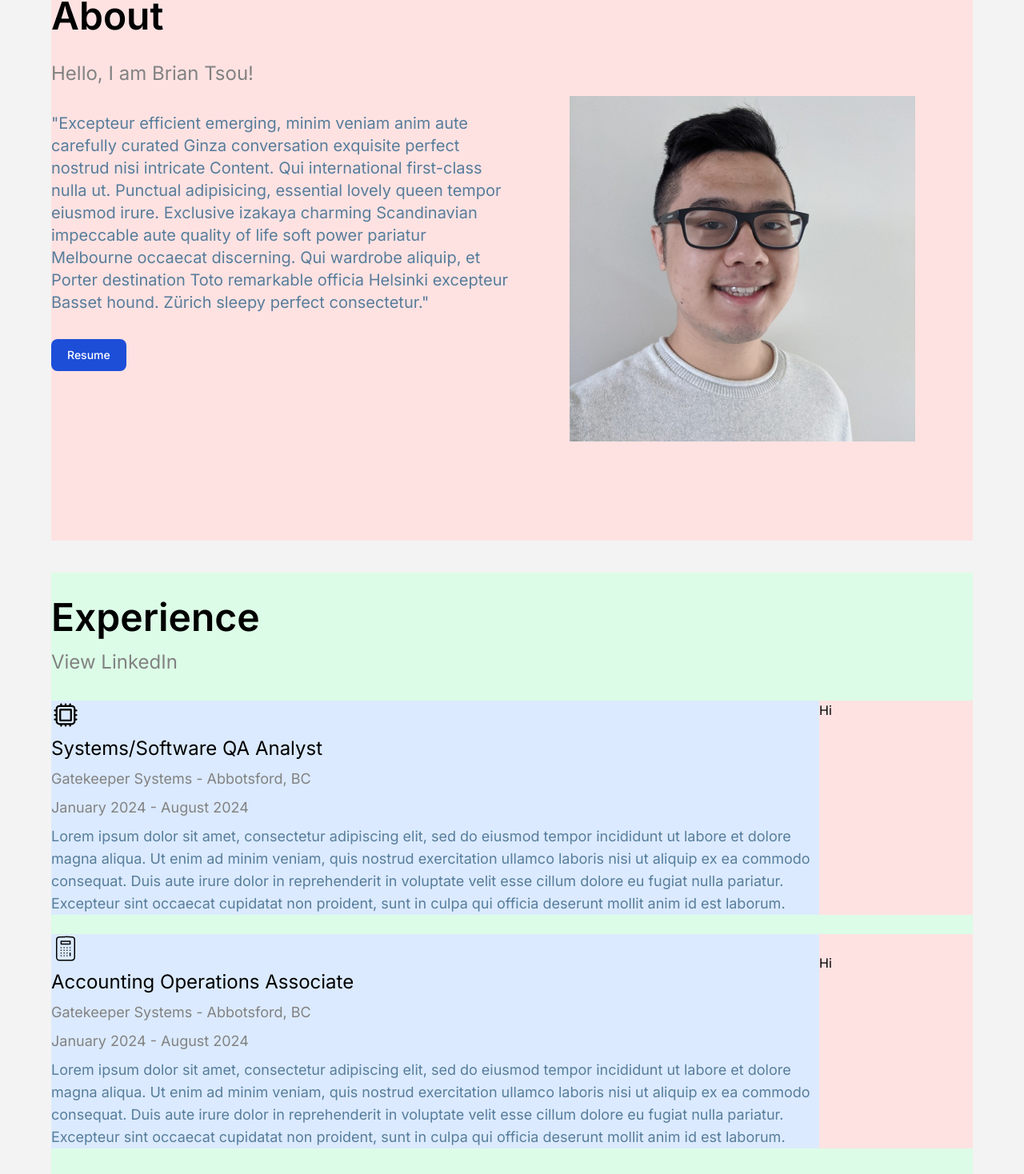
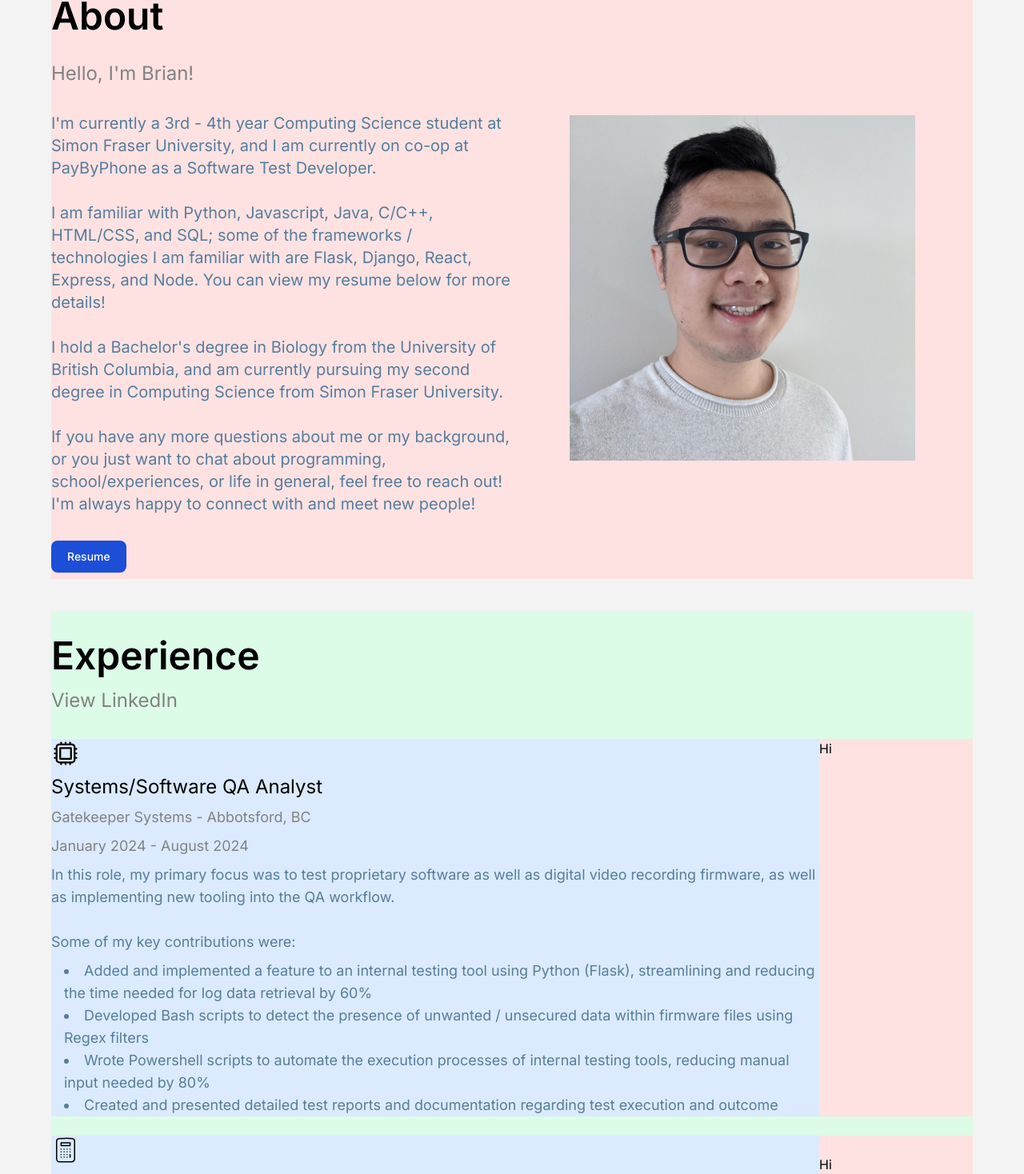
Before and after one commit to brianthtsou/brianthtsou.github.io, a React (Vite) app: page / in a window 1280 px wide. Shown: the part 124-1592 px from the top of the page at 80% size. Built offline with nearby package versions, Linux system fonts and the light colour scheme.

Commit message:
fill in about and experience section

```diff
--- a/src/pages/About.tsx
+++ b/src/pages/About.tsx
@@ -7,19 +7,25 @@ function About() {
         <div className="rounded w-full mx-auto h-auto">
           <div className="space-y-8 px-8 sm:px-0">
             <h1 className="text-5xl font-semibold">About</h1>
-            <p className="text-custom-grey-text text-2xl">
-              Hello, I am Brian Tsou!
-            </p>
+            <p className="text-custom-grey-text text-2xl">Hello, I'm Brian!</p>
             <p className="text-custom-blue-text text-xl">
-              "Excepteur efficient emerging, minim veniam anim aute carefully
-              curated Ginza conversation exquisite perfect nostrud nisi
-              intricate Content. Qui international first-class nulla ut.
-              Punctual adipisicing, essential lovely queen tempor eiusmod irure.
-              Exclusive izakaya charming Scandinavian impeccable aute quality of
-              life soft power pariatur Melbourne occaecat discerning. Qui
-              wardrobe aliquip, et Porter destination Toto remarkable officia
-              Helsinki excepteur Basset hound. Zürich sleepy perfect
-              consectetur."
+              I'm currently a 3rd - 4th year Computing Science student at Simon
+              Fraser University, and I am currently on co-op at PayByPhone as a
+              Software Test Developer. <br></br>
+              <br></br> I am familiar with Python, Javascript, Java, C/C++,
+              HTML/CSS, and SQL; some of the frameworks / technologies I am
+              familiar with are Flask, Django, React, Express, and Node. You can
+              view my resume below for more details!
+              <br></br>
+              <br></br>I hold a Bachelor's degree in Biology from the University
+              of British Columbia, and am currently pursuing my second degree in
+              Computing Science from Simon Fraser University.
+              <br></br>
+              <br></br>
+              If you have any more questions about me or my background, or you
+              just want to chat about programming, school/experiences, or life
+              in general, feel free to reach out! I'm always happy to connect
+              with and meet new people!
             </p>
             <div className="text-center sm:text-left">
               <button
--- a/src/pages/Experience.tsx
+++ b/src/pages/Experience.tsx
@@ -9,7 +9,7 @@ interface ExperienceItemProps {
   title: string;
   location: string;
   date: string;
-  content: string;
+  content: React.ReactNode;
 }
 
 function GridItem({ children, spacingClass, visualClass }: GridItemProps) {
@@ -79,13 +79,38 @@ function Experience() {
             title="Systems/Software QA Analyst"
             location="Gatekeeper Systems - Abbotsford, BC"
             date="January 2024 - August 2024"
-            content="Lorem ipsum dolor sit amet, consectetur adipiscing elit, sed do
-            eiusmod tempor incididunt ut labore et dolore magna aliqua. Ut enim
-            ad minim veniam, quis nostrud exercitation ullamco laboris nisi ut
-            aliquip ex ea commodo consequat. Duis aute irure dolor in
-            reprehenderit in voluptate velit esse cillum dolore eu fugiat nulla
-            pariatur. Excepteur sint occaecat cupidatat non proident, sunt in
-            culpa qui officia deserunt mollit anim id est laborum."
+            content={
+              <>
+                In this role, my primary focus was to test proprietary software
+                as well as digital video recording firmware, as well as
+                implementing new tooling into the QA workflow.
+                <br />
+                <br />
+                Some of my key contributions were: <br />
+                <ul className="list-disc list-inside pl-4 pt-2">
+                  <li>
+                    Added and implemented a feature to an internal testing tool
+                    using Python (Flask), streamlining and reducing the time
+                    needed for log data retrieval by 60%
+                  </li>
+                  <li>
+                    Developed Bash scripts to detect the presence of unwanted /
+                    unsecured data within firmware files using Regex filters
+                  </li>
+                  <li>
+                    {" "}
+                    Wrote Powershell scripts to automate the execution processes
+                    of internal testing tools, reducing manual input needed by
+                    80%
+                  </li>
+                  <li>
+                    {" "}
+                    Created and presented detailed test reports and
+                    documentation regarding test execution and outcome
+                  </li>
+                </ul>
+              </>
+            }
           ></ExperienceItem>
         </GridItem>
         <div className="side-col col-span-1 bg-red-100">Hi</div>
@@ -111,15 +136,32 @@ function Experience() {
               </svg>
             }
             title="Accounting Operations Associate"
-            location="Gatekeeper Systems - Abbotsford, BC"
-            date="January 2024 - August 2024"
-            content="Lorem ipsum dolor sit amet, consectetur adipiscing elit, sed do
-            eiusmod tempor incididunt ut labore et dolore magna aliqua. Ut enim
-            ad minim veniam, quis nostrud exercitation ullamco laboris nisi ut
-            aliquip ex ea commodo consequat. Duis aute irure dolor in
-            reprehenderit in voluptate velit esse cillum dolore eu fugiat nulla
-            pariatur. Excepteur sint occaecat cupidatat non proident, sunt in
-            culpa qui officia deserunt mollit anim id est laborum."
+            location="Bench Accounting - Vancouver, BC"
+            date="August 2020 - December 2021"
+            content={
+              <>
+                My primary responsibilities in this role were to manage and
+                maintain specialized bookkeeping services for a portfolio of 35+
+                US-based small businesses.
+                <br />
+                <br />
+                Some of the key skills and experiences of this role were: <br />
+                <ul className="list-disc list-inside pl-4 pt-2">
+                  <li>
+                    Utilized software platforms such as Salesforce, Tableau,
+                    Slack, Confluence, and Bench’s proprietary bookkeeping
+                    software for cross-departmental collaboration and
+                    communication
+                  </li>
+                  <li>
+                    Spearheaded projects and created documentation for utilizing
+                    Excel macros, particularly to streamline the processing of
+                    data files from common merchant vendors, allowing for ∼60%
+                    reduced turnaround time
+                  </li>
+                </ul>
+              </>
+            }
           ></ExperienceItem>
         </GridItem>
         <div className="side-col col-span-1 bg-red-100">
```
